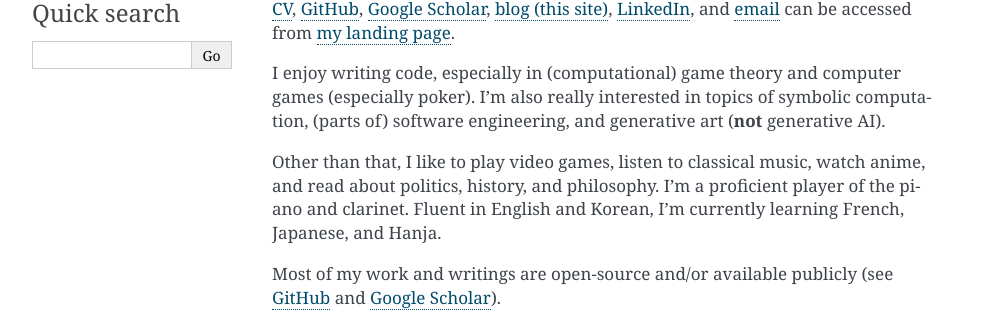
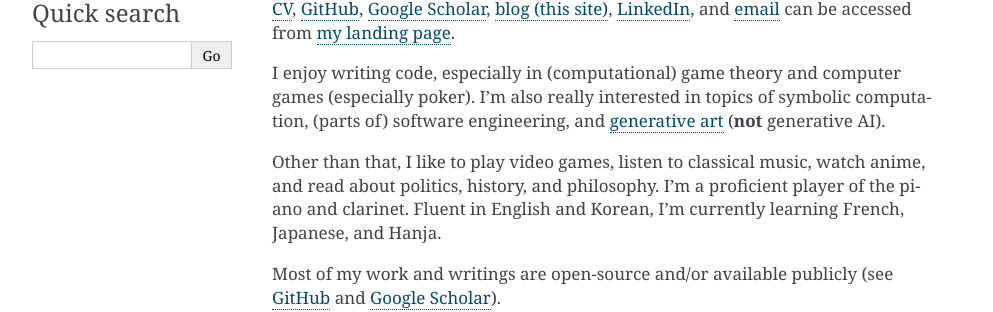
Before and after one commit to AussieSeaweed/personal-website, a Sphinx documentation site: the page built from source/index.rst, in a window 1280 px wide. Shown: the part 130-442 px from the top of the page, without its empty margins (148-1141 px from the left). Built offline with Sphinx 7.4.7, drawn with Linux system fonts in a browser that asks for light colours; part of the change alters nothing that is shown.

```diff
--- a/source/index.rst
+++ b/source/index.rst
@@ -8,7 +8,7 @@ Main Page
 
 My name is Juho, and I'm a final-year undergrad at the University of Toronto. My `CV <https://github.com/AussieSeaweed/personal-cv/releases/latest/download/main.pdf>`_, `GitHub <https://github.com/AussieSeaweed>`_, `Google Scholar <https://scholar.google.com/citations?user=iHbLHD0AAAAJ>`_, `blog (this site) <https://aussieseaweed.com/>`_, `LinkedIn <https://www.linkedin.com/in/aussieseaweed/>`_, and `email <mailto:juho-kim@outlook.com>`_ can be accessed from `my landing page <https://juhokim.net>`_.
 
-I enjoy writing code, especially in (computational) game theory and computer games (especially poker). I'm also really interested in topics of symbolic computation, (parts of) software engineering, and generative art (**not** generative AI).
+I enjoy writing code, especially in (computational) game theory and computer games (especially poker). I'm also really interested in topics of symbolic computation, (parts of) software engineering, and `generative art <https://en.wikipedia.org/wiki/Generative_art>`_ (**not** generative AI).
 
 Other than that, I like to play video games, listen to classical music, watch anime, and read about politics, history, and philosophy. I'm a proficient player of the piano and clarinet. Fluent in English and Korean, I'm currently learning French, Japanese, and Hanja.
 
```
